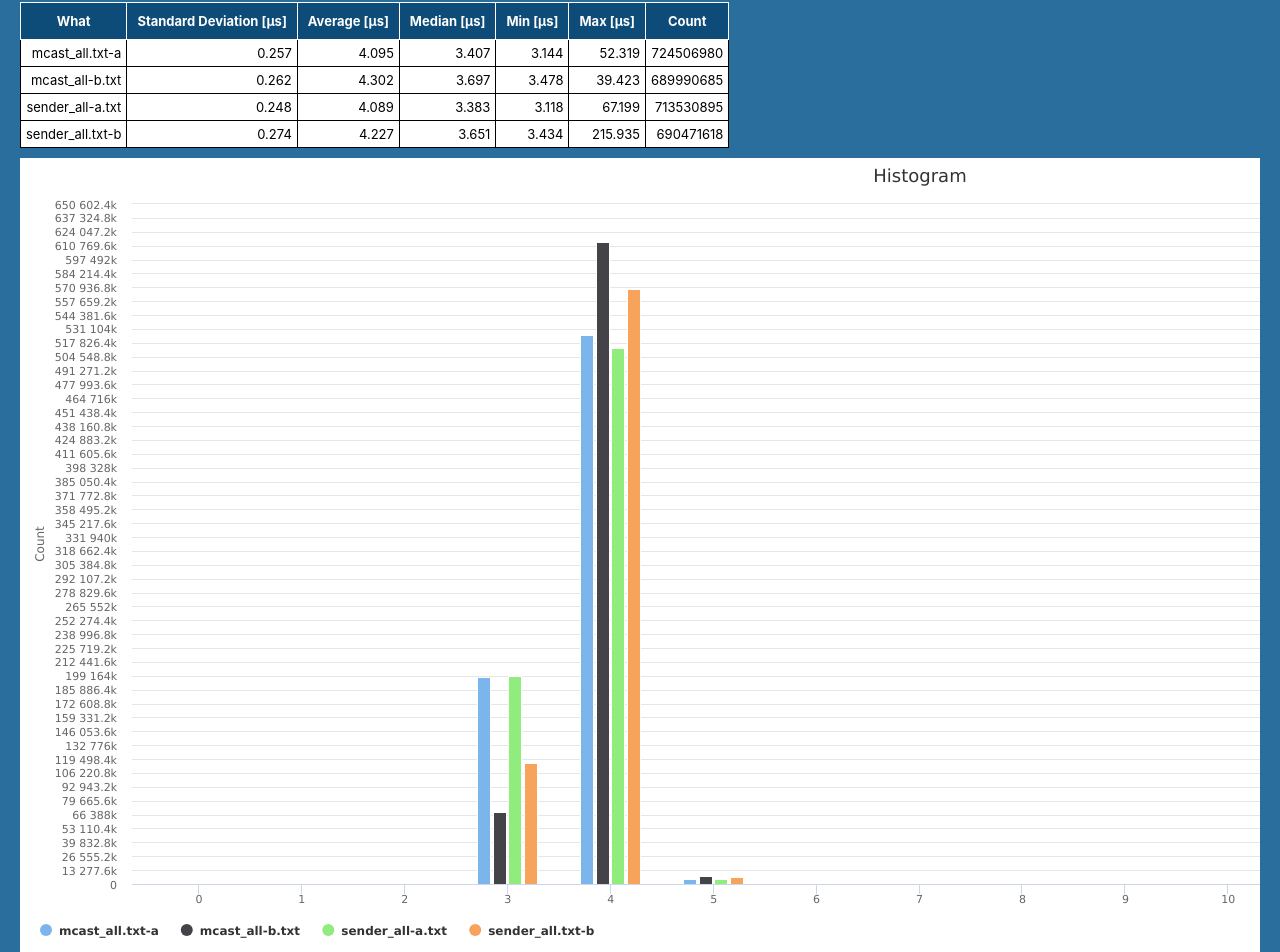
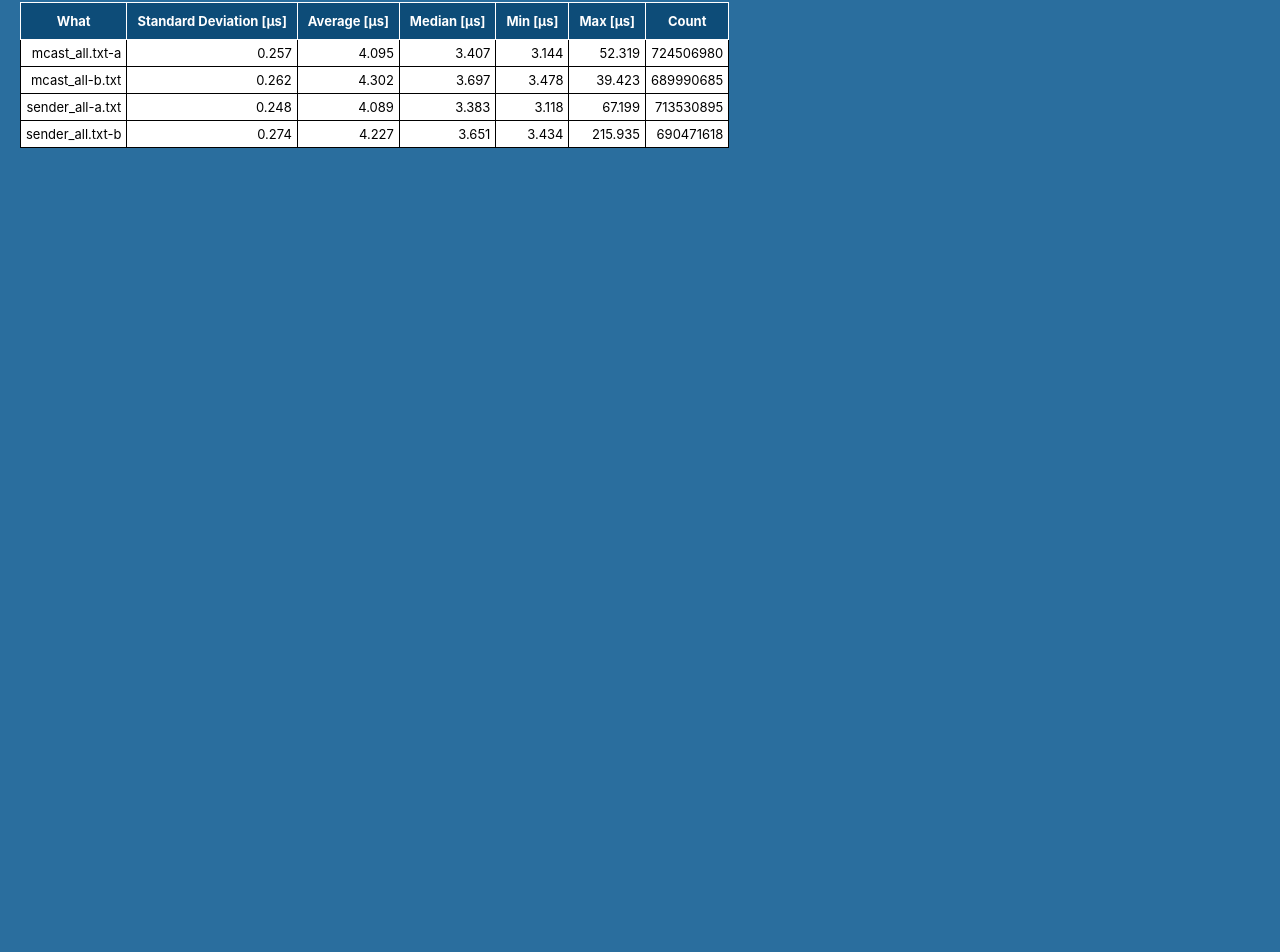
Before and after one commit to RajmundManzarek/histogram_react, a React (Create React App) app: page / in a window 1280 px wide. Shown: the part 528-1480 px from the top of the page. After the commit the page ends 800 px from the top, so only its background shows below. Built offline with nearby package versions, Linux system fonts and the light colour scheme.

Commit message:
Histogram chart is gone

```diff
--- a/src/App.js
+++ b/src/App.js
@@ -91,31 +91,6 @@ class App extends React.Component {
       },
       series: []
     }
-    this.histogramOptions = {
-      credits: {
-        enabled: false
-      },
-      chart: {
-        type: 'column',
-        height: 800,
-        width: 1800
-      },
-      title: {
-        text: 'Histogram'
-      },
-      legend: {
-        enabled: true,
-        align: 'left'
-      },
-      yAxis: {
-        tickInterval: 50,
-        minorTickInterval: 10,
-        title: {
-          text: 'Count'
-        }
-      },
-      series: []
-    }
 
     this.tColumns = [
       {
@@ -175,11 +150,6 @@ class App extends React.Component {
           'name': entry.name,
           'data': entry.data
         })
-
-        self.histogramOptions.series.push({
-          'name': entry.name,
-          'data': entry.histogram
-        })
       })
 
       jsonData.setup.chArray[0].data.forEach(function (element) {
@@ -203,12 +173,6 @@ class App extends React.Component {
             data={this.tableData}
           />
         </div>
-        {<div className='top10m'>
-          <HighchartsReact
-            highcharts={Highcharts}
-            options={this.histogramOptions}
-          />
-        </div>}
       </div>
     );
   }
```
